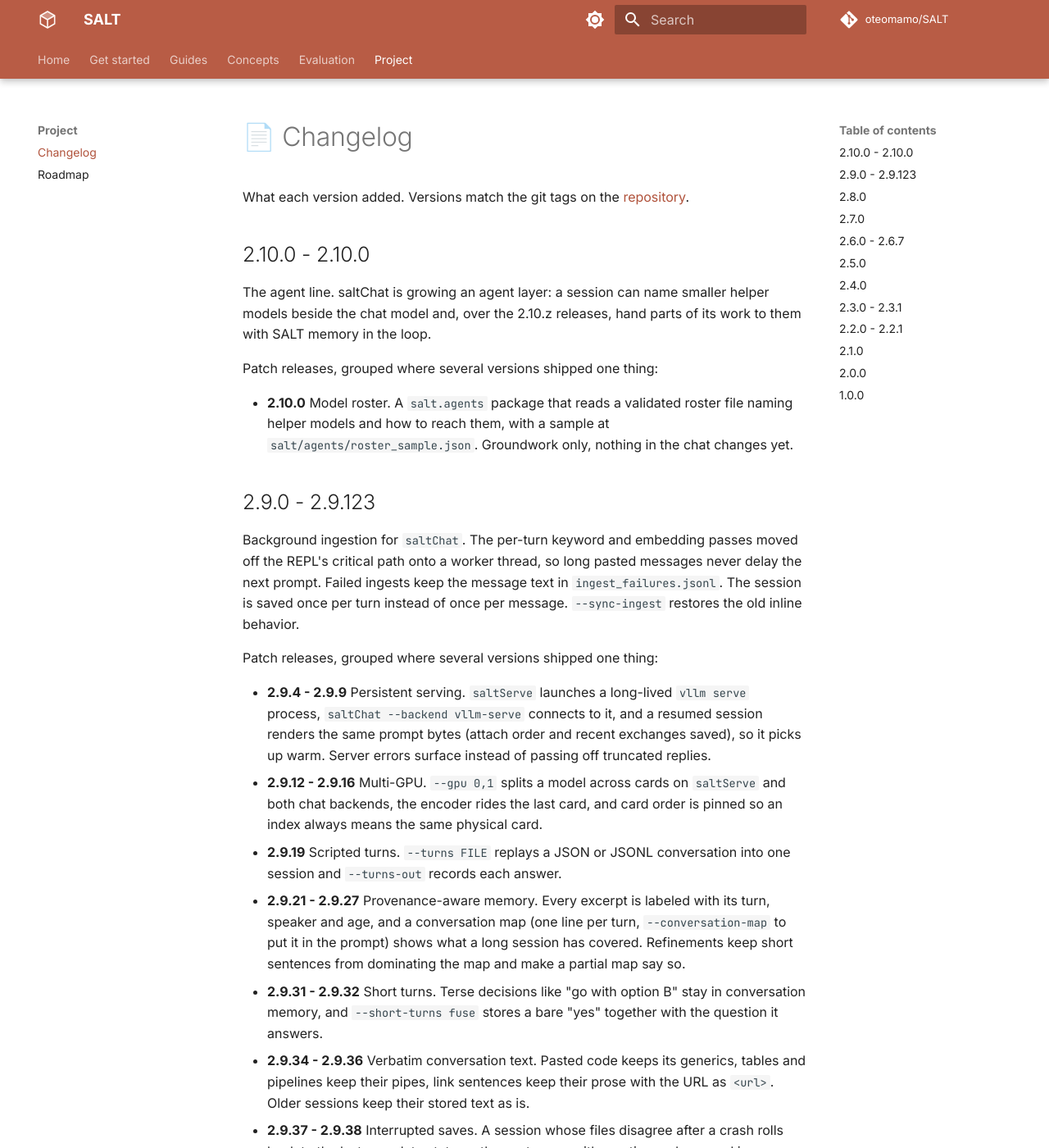
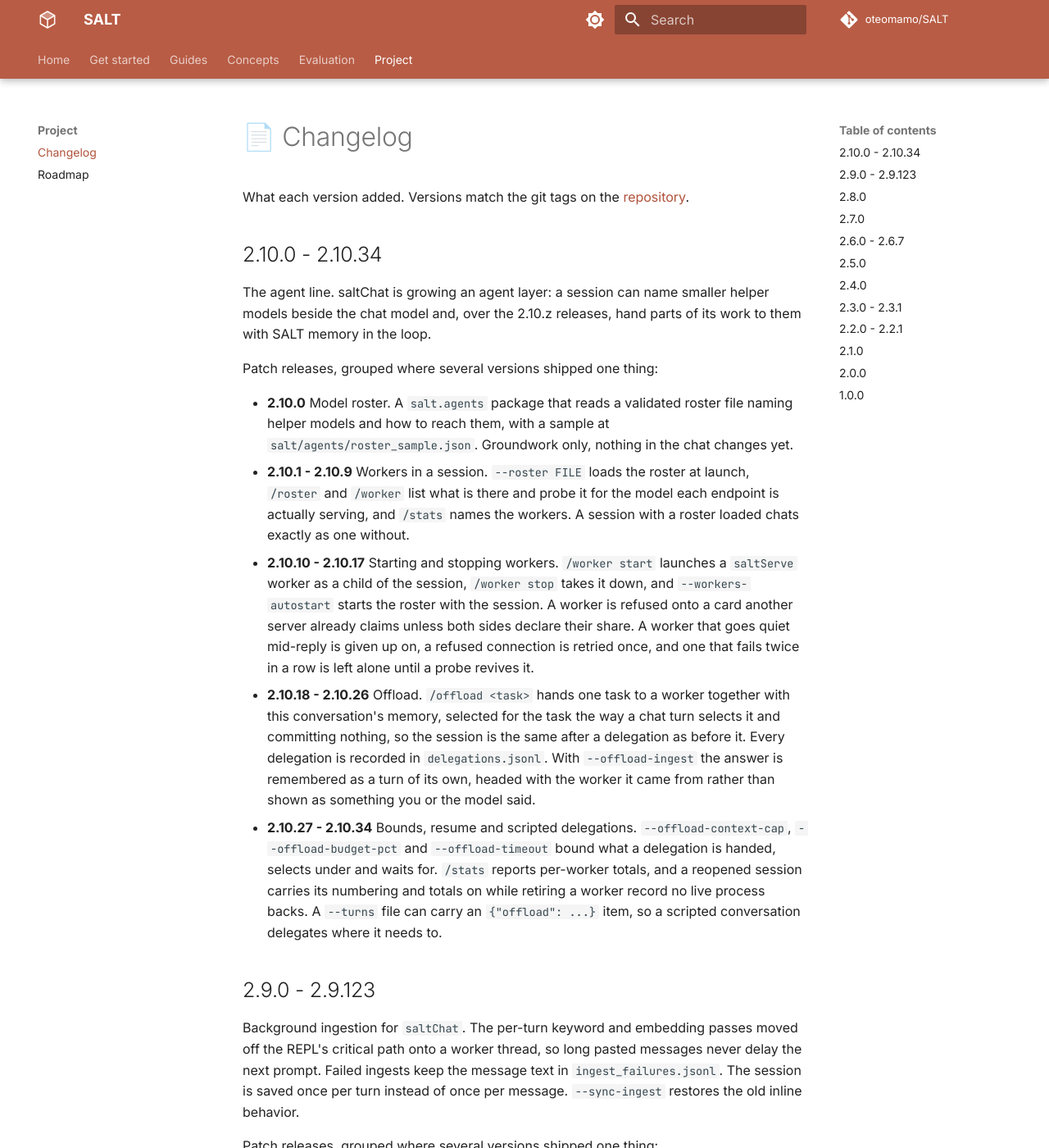
Before and after one commit to oteomamo/SALT, an MkDocs documentation site: the page built from docs/changelog.md, in a window 1280 px wide and 1400 px high. Shown: the whole window at 82% size. Built offline with MkDocs 1.6.1 and Material for MkDocs 9.7.7, drawn with Linux system fonts in a browser that asks for light colours; comment, search, counter and statistics services are not loaded; the version menu is left out.

Commit message:
v2.10.34 docs site: offload from a script, and the changelog for the agent line

```diff
--- a/docs/changelog.md
+++ b/docs/changelog.md
@@ -3,7 +3,7 @@
 What each version added. Versions match the git tags on the
 [repository](https://github.com/oteomamo/SALT).
 
-## 2.10.0 - 2.10.0
+## 2.10.0 - 2.10.34
 
 The agent line. saltChat is growing an agent layer: a session can name
 smaller helper models beside the chat model and, over the 2.10.z
@@ -15,6 +15,33 @@ Patch releases, grouped where several versions shipped one thing:
   validated roster file naming helper models and how to reach them,
   with a sample at `salt/agents/roster_sample.json`. Groundwork only,
   nothing in the chat changes yet.
+- **2.10.1 - 2.10.9** Workers in a session. `--roster FILE` loads the
+  roster at launch, `/roster` and `/worker` list what is there and probe
+  it for the model each endpoint is actually serving, and `/stats` names
+  the workers. A session with a roster loaded chats exactly as one
+  without.
+- **2.10.10 - 2.10.17** Starting and stopping workers. `/worker start`
+  launches a `saltServe` worker as a child of the session, `/worker
+  stop` takes it down, and `--workers-autostart` starts the roster with
+  the session. A worker is refused onto a card another server already
+  claims unless both sides declare their share. A worker that goes quiet
+  mid-reply is given up on, a refused connection is retried once, and
+  one that fails twice in a row is left alone until a probe revives it.
+- **2.10.18 - 2.10.26** Offload. `/offload <task>` hands one task to a
+  worker together with this conversation's memory, selected for the task
+  the way a chat turn selects it and committing nothing, so the session
+  is the same after a delegation as before it. Every delegation is
+  recorded in `delegations.jsonl`. With `--offload-ingest` the answer is
+  remembered as a turn of its own, headed with the worker it came from
+  rather than shown as something you or the model said.
+- **2.10.27 - 2.10.34** Bounds, resume and scripted delegations.
+  `--offload-context-cap`, `--offload-budget-pct` and
+  `--offload-timeout` bound what a delegation is handed, selects under
+  and waits for. `/stats` reports per-worker totals, and a reopened
+  session carries its numbering and totals on while retiring a worker
+  record no live process backs. A `--turns` file can carry an
+  `{"offload": ...}` item, so a scripted conversation delegates where it
+  needs to.
 
 ## 2.9.0 - 2.9.123
 
--- a/pyproject.toml
+++ b/pyproject.toml
@@ -4,7 +4,7 @@ build-backend = "setuptools.build_meta"
 
 [project]
 name = "salt"
-version = "2.10.33"
+version = "2.10.34"
 description = "SALT: Salience-Aware Lexical Trie for Long-Context Compression"
 readme = "README.md"
 license = "MIT"
```
Also changed, not shown: docs/agents.md (+30 -0 lines), docs/chatbot.md (+3 -1 lines).
